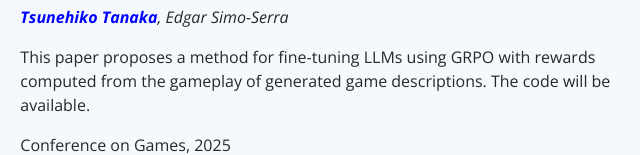
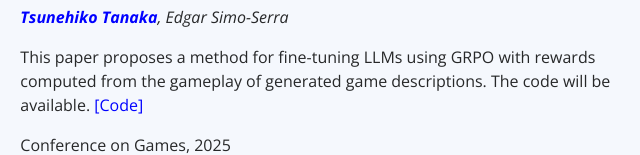
Before and after one commit to tsunehiko/tsunehiko.github.io, a plain HTML site: page index.html in a window 1280 px wide. Shown: the part 806-961 px from the top of the page, 455-1095 px from the left. Drawn offline with nearby package versions, Linux system fonts and the light colour scheme.

Commit message:
add rlgdg code

```diff
--- a/index.html
+++ b/index.html
@@ -129,7 +129,7 @@
             <div class="col-lg-8 pt-4 pt-lg-0 content" data-aos="fade-left">
               <h4><a href="https://arxiv.org/abs/2503.15783">Grammar and Gameplay-aligned RL for Game Description Generation with LLMs</a></h4>
               <p><em><font color="blue"><b>Tsunehiko Tanaka</b></font>, Edgar Simo-Serra</em></p>
-              <p>This paper proposes a method for fine-tuning LLMs using GRPO with rewards computed from the gameplay of generated game descriptions. The code will be available. </p>
+              <p>This paper proposes a method for fine-tuning LLMs using GRPO with rewards computed from the gameplay of generated game descriptions. The code will be available. <a href="https://github.com/tsunehiko/rlgdg"><font color="blue">[Code]</font></a></p>
               <p>Conference on Games, 2025</p>
             </div>
         </div>
@@ -303,7 +303,7 @@
           <div class="col-lg-10 content" data-aos="fade-up">
             <h4>Peer-reviewed Conference Papers</h4>
             <ul>
-              <div class="py-lg-2 content"><li><b>Tsunehiko Tanaka</b>, Edgar Simo-Serra. 2025. <b>Grammar and Gameplay-aligned RL for Game Description Generation with LLMs</b>. Conference on Games. <a href="https://arxiv.org/abs/2503.15783"><font color="blue">[arXiv]</font></a></li></div>
+              <div class="py-lg-2 content"><li><b>Tsunehiko Tanaka</b>, Edgar Simo-Serra. 2025. <b>Grammar and Gameplay-aligned RL for Game Description Generation with LLMs</b>. Conference on Games. <a href="https://arxiv.org/abs/2503.15783"><font color="blue">[arXiv]</font></a> <a href="https://github.com/Tsunehiko/rlgdg"><font color="blue">[Code]</font></a></li></div>
               <div class="py-lg-2 content"><li><b>Tsunehiko Tanaka</b>, Daiki Kimura, Michiaki Tatsubori. 2022. <b>DiffG-RL: Leveraging Difference between State and Common Sense</b>. EMNLP 2022 Findings. <a href="https://aclanthology.org/2022.findings-emnlp.110/"><font color="blue">[DOI]</font></a> <a href="https://github.com/IBM/diffg-rl"><font color="blue">[Code]</font></a></li></div>
               <div class="py-lg-2 content"><li><b>Tsunehiko Tanaka</b>, Daiki Kimura, Michiaki Tatsubori. 2022. <b>Commonsense Knowledge from Scene Graphs for Textual Environments</b>. AAAI-22 Workshop on Reinforcement Learning in Games. <a href="https://rlg.mlanctot.info/2022/papers/AAAI22-RLG_paper_28.pdf"><font color="blue">[DOI]</font></a> <a href="https://arxiv.org/abs/2210.14162"><font color="blue">[arXiv]</font></a> <a href="https://github.com/IBM/diffg-rl"><font color="blue">[Code]</font></a> </li></div>
               <div class="py-lg-2 content"><li>Daiki Kimura, <b>Tsunehiko Tanaka</b>, Michiaki Tatsubori, Asim Munawar. 2022. <b>Challenges in Explainability and Knowledge Extraction</b>. Wordplay: When Language Meets Games @ NAACL 2022. <a href="https://openreview.net/forum?id=oixQRpVD13x"><font color="blue">[Paper]</font></a></li></div>
```
